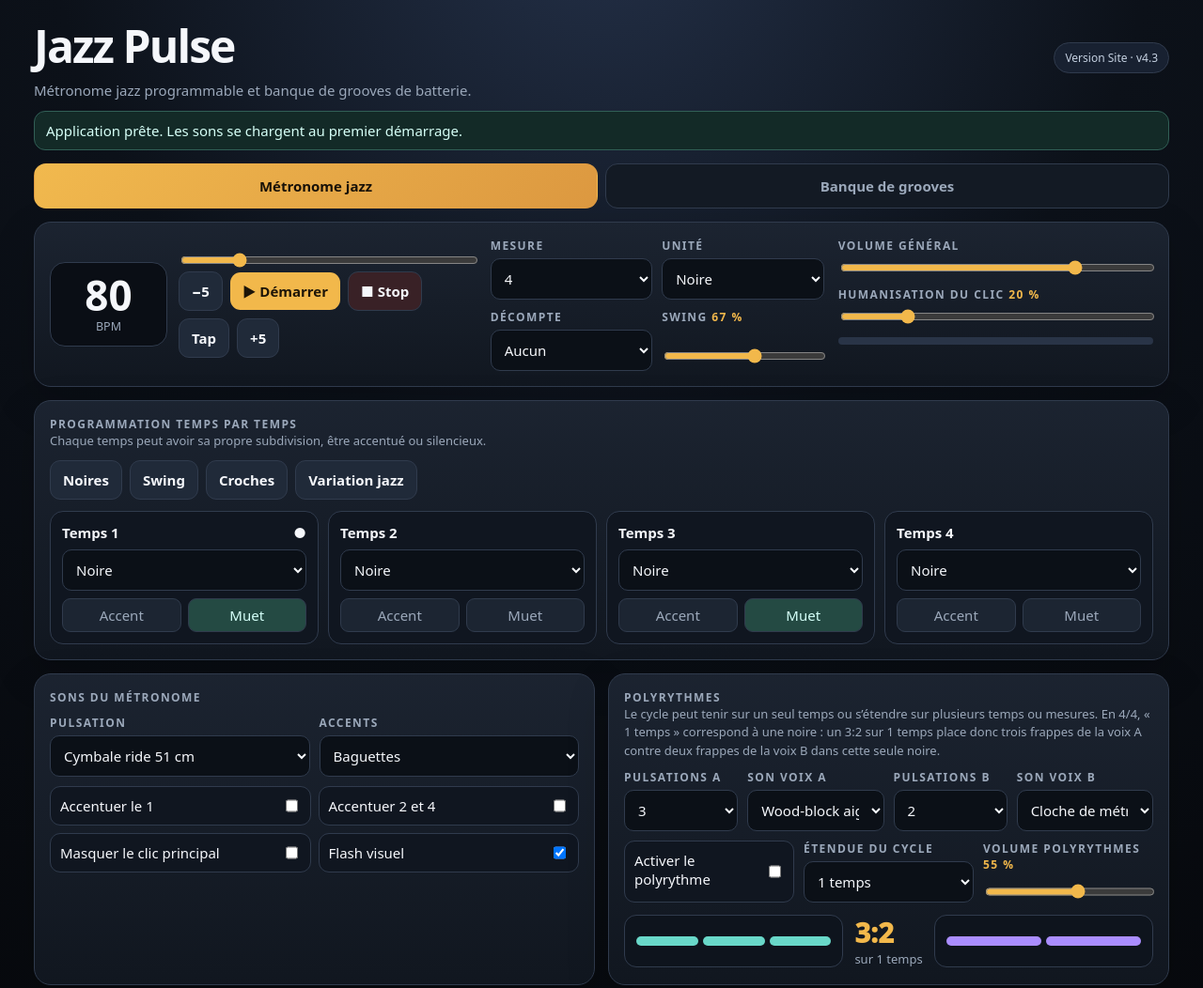
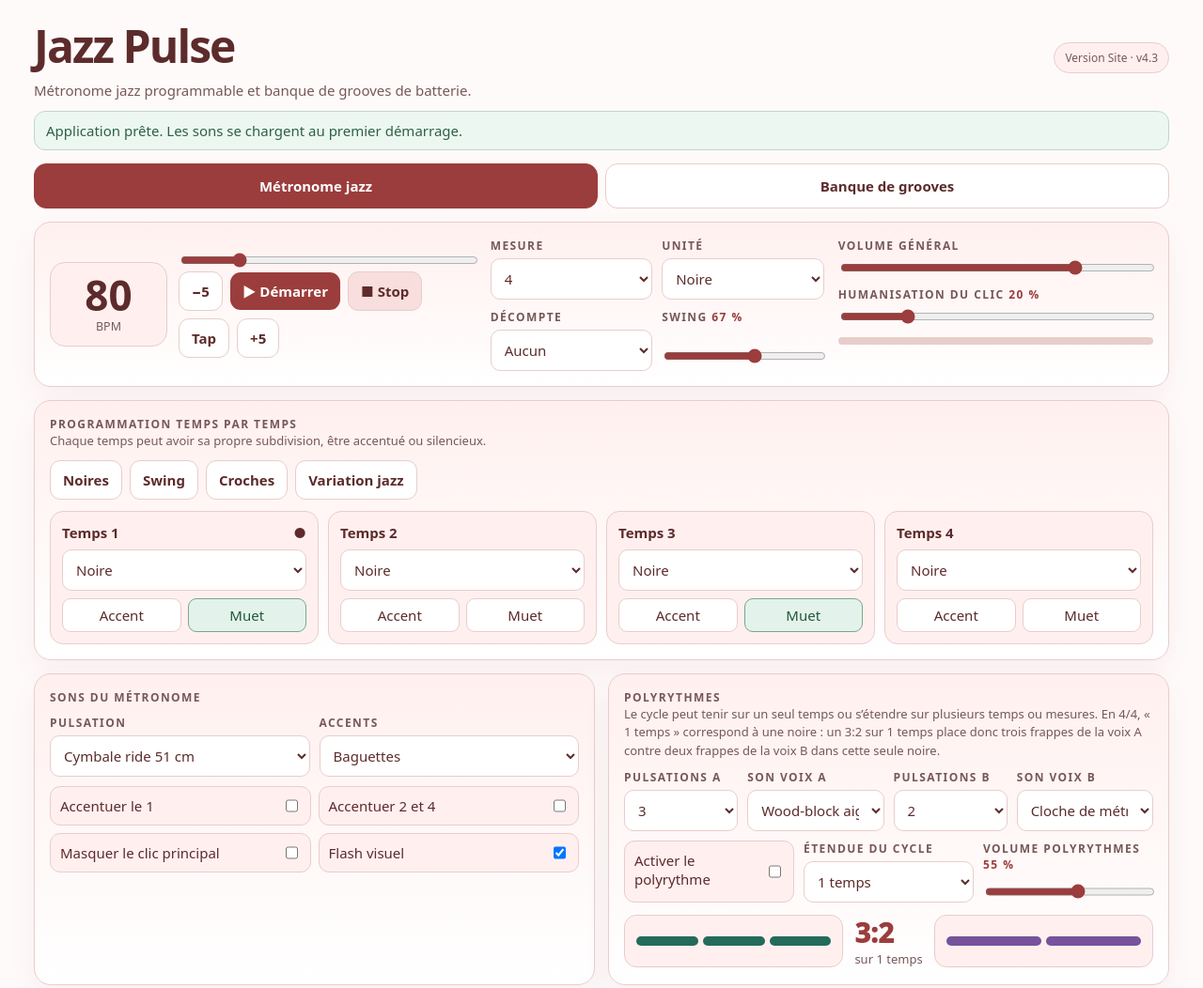
Before and after one commit to olivierplataroti-svg/jazz-pulse, a plain HTML site: page index.html in a window 1280 px wide. Shown: the top 1052 px of the page at 94% size. Drawn offline with Linux system fonts and the light colour scheme.

Commit message:
Match app panels to the Club jazz icon palette

```diff
--- a/index.html
+++ b/index.html
@@ -7,36 +7,51 @@
 
   <meta charset="utf-8">
   <meta name="viewport" content="width=device-width,initial-scale=1,viewport-fit=cover">
-  <meta name="theme-color" content="#0a0e15">
+  <meta name="theme-color" content="#fff0ef">
   <meta name="apple-mobile-web-app-capable" content="yes">
   <meta name="apple-mobile-web-app-status-bar-style" content="black-translucent">
   <title>Jazz Pulse — Métronome jazz et banque de grooves</title>
   <style>
-    :root{--bg:#080b11;--panel:#141b25;--panel2:#0e141d;--line:#303b4d;--text:#f5f7fb;--muted:#9ba8ba;--gold:#f2b84b;--mint:#69d8c9;--purple:#aa8dff;--red:#ef7d7d;--blue:#6faaff}
+    :root{--bg:#110809;--panel:#251415;--panel2:#1d0e0f;--line:#4d3032;--text:#fbf5f6;--muted:#ba9b9e;--gold:#f2b84b;--mint:#d86972;--purple:#aa8dff;--red:#ef7d7d;--blue:#ff6f7b}
     *{box-sizing:border-box} html{background:var(--bg)}
-    body{margin:0;min-height:100vh;background:radial-gradient(circle at 50% -10%,#243149 0,#0c1119 42%,#07090d 100%);color:var(--text);font:15px system-ui,-apple-system,"Segoe UI",sans-serif;-webkit-tap-highlight-color:transparent}
+    body{margin:0;min-height:100vh;background:radial-gradient(circle at 50% -10%,#492427 0,#190c0d 42%,#0d0707 100%);color:var(--text);font:15px system-ui,-apple-system,"Segoe UI",sans-serif;-webkit-tap-highlight-color:transparent}
     button,select,input{font:inherit}button{touch-action:manipulation}.app{max-width:1240px;margin:auto;padding:16px 16px calc(46px + env(safe-area-inset-bottom))}
     .top{display:flex;justify-content:space-between;gap:12px;align-items:center}.top h1{margin:0;font-size:clamp(30px,5vw,48px);letter-spacing:-.04em}.top p{margin:5px 0 0;color:var(--muted)}
-    .badge{border:1px solid var(--line);background:#182131;color:#c4d0e0;border-radius:999px;padding:7px 11px;font-size:12px;white-space:nowrap}
-    .notice{margin-top:12px;padding:10px 12px;border:1px solid #315f56;background:#132a27;border-radius:12px;color:#d6fff7}.notice.error{border-color:#714149;background:#321a20;color:#ffd9dc}
-    .tabs{display:flex;gap:8px;margin-top:14px}.tab{flex:1;border:1px solid var(--line);background:#131a24;color:var(--muted);padding:13px;border-radius:13px;font-weight:850}.tab.active{background:linear-gradient(135deg,#f1b94e,#dc9840);color:#181108;border-color:transparent}
-    .panel{margin-top:14px;background:linear-gradient(180deg,rgba(28,36,49,.97),rgba(17,23,32,.97));border:1px solid var(--line);border-radius:18px;padding:16px;box-shadow:0 16px 45px rgba(0,0,0,.18)}
-    .transport{display:grid;grid-template-columns:1.15fr .9fr .85fr;gap:15px}.bpmGrid{display:grid;grid-template-columns:125px 1fr;gap:12px;align-items:center}.readout{background:#0a0e15;border:1px solid var(--line);border-radius:16px;text-align:center;padding:12px}.readout b{display:block;font-size:44px;line-height:1}.readout small{color:var(--muted)}
-    .btn{border:1px solid var(--line);background:#202a39;color:var(--text);border-radius:11px;padding:10px 13px;font-weight:800}.btn:disabled{opacity:.5}.primary{background:var(--gold);color:#1d1508;border:0}.danger{background:#392126}.secondary{background:#19324b;border-color:#365a7d}
+    .badge{border:1px solid var(--line);background:#31181a;color:#e0c4c6;border-radius:999px;padding:7px 11px;font-size:12px;white-space:nowrap}
+    .notice{margin-top:12px;padding:10px 12px;border:1px solid #315f56;background:#2a1315;border-radius:12px;color:#d6fff7}.notice.error{border-color:#714149;background:#321a20;color:#ffd9dc}
+    .tabs{display:flex;gap:8px;margin-top:14px}.tab{flex:1;border:1px solid var(--line);background:#241314;color:var(--muted);padding:13px;border-radius:13px;font-weight:850}.tab.active{background:linear-gradient(135deg,#f1b94e,#dc9840);color:#181108;border-color:transparent}
+    .panel{margin-top:14px;background:linear-gradient(180deg,rgba(49,28,30,.97),rgba(32,17,18,.97));border:1px solid var(--line);border-radius:18px;padding:16px;box-shadow:0 16px 45px rgba(0,0,0,.18)}
+    .transport{display:grid;grid-template-columns:1.15fr .9fr .85fr;gap:15px}.bpmGrid{display:grid;grid-template-columns:125px 1fr;gap:12px;align-items:center}.readout{background:#150a0b;border:1px solid var(--line);border-radius:16px;text-align:center;padding:12px}.readout b{display:block;font-size:44px;line-height:1}.readout small{color:var(--muted)}
+    .btn{border:1px solid var(--line);background:#392022;color:var(--text);border-radius:11px;padding:10px 13px;font-weight:800}.btn:disabled{opacity:.5}.primary{background:var(--gold);color:#1d1508;border:0}.danger{background:#392126}.secondary{background:#4b191d;border-color:#7d363c}
     .row{display:flex;flex-wrap:wrap;gap:8px;align-items:center}.field{display:grid;gap:5px}.field label,.sectionTitle{color:var(--muted);font-size:12px;text-transform:uppercase;letter-spacing:.12em;font-weight:900}.grid2{display:grid;grid-template-columns:1fr 1fr;gap:10px}.grid3{display:grid;grid-template-columns:repeat(3,1fr);gap:10px}.grid4{display:grid;grid-template-columns:repeat(4,1fr);gap:10px}
-    select,input[type=number],input[type=text]{width:100%;background:#0b1017;color:var(--text);border:1px solid var(--line);border-radius:10px;padding:10px}input[type=range]{width:100%;accent-color:var(--gold)}
-    .meter{height:8px;background:#293447;border-radius:99px;overflow:hidden;margin-top:12px}.meter i{display:block;height:100%;width:0;background:linear-gradient(90deg,var(--mint),var(--gold));transition:width .05s}
-    .beats{display:grid;grid-template-columns:repeat(4,minmax(170px,1fr));gap:10px;margin-top:12px}.beat{background:#101620;border:1px solid var(--line);border-radius:14px;padding:12px;transition:.08s}.beat.active{border-color:var(--gold);transform:translateY(-2px);box-shadow:0 0 0 2px rgba(241,185,78,.12)}.beatHead{display:flex;justify-content:space-between;margin-bottom:8px;font-weight:900}
-    .toggleRow{display:flex;gap:7px;margin-top:8px}.toggle{flex:1;border:1px solid var(--line);background:#1c2532;color:var(--muted);border-radius:9px;padding:7px}.toggle.on{background:#244a43;color:#d4fff8}.toggle.accent.on{background:#553f1c;color:#ffe7a8}
-    .twoCol{display:grid;grid-template-columns:1fr 1fr;gap:14px}.switch{display:flex;justify-content:space-between;gap:10px;padding:10px;background:#101620;border:1px solid var(--line);border-radius:11px}.switches{display:grid;grid-template-columns:1fr 1fr;gap:8px}
-    .polyTop{display:grid;grid-template-columns:1fr 1.2fr 1fr 1.2fr;gap:10px;margin-top:10px}.poly{display:grid;grid-template-columns:1fr auto 1fr;gap:12px;align-items:center;margin-top:12px}.side{background:#0e141d;border:1px solid var(--line);border-radius:13px;padding:12px}.ratio{font-size:29px;font-weight:950;color:var(--gold)}.dots{display:flex;gap:5px;height:30px;align-items:center}.dots i{height:10px;flex:1;border-radius:99px}.dots .a{background:var(--mint)}.dots .b{background:var(--purple)}
+    select,input[type=number],input[type=text]{width:100%;background:#170b0c;color:var(--text);border:1px solid var(--line);border-radius:10px;padding:10px}input[type=range]{width:100%;accent-color:var(--gold)}
+    .meter{height:8px;background:#47292b;border-radius:99px;overflow:hidden;margin-top:12px}.meter i{display:block;height:100%;width:0;background:linear-gradient(90deg,var(--mint),var(--gold));transition:width .05s}
+    .beats{display:grid;grid-template-columns:repeat(4,minmax(170px,1fr));gap:10px;margin-top:12px}.beat{background:#201011;border:1px solid var(--line);border-radius:14px;padding:12px;transition:.08s}.beat.active{border-color:var(--gold);transform:translateY(-2px);box-shadow:0 0 0 2px rgba(241,185,78,.12)}.beatHead{display:flex;justify-content:space-between;margin-bottom:8px;font-weight:900}
+    .toggleRow{display:flex;gap:7px;margin-top:8px}.toggle{flex:1;border:1px solid var(--line);background:#321c1e;color:var(--muted);border-radius:9px;padding:7px}.toggle.on{background:#244a43;color:#ffd4d8}.toggle.accent.on{background:#553f1c;color:#ffe7a8}
+    .twoCol{display:grid;grid-template-columns:1fr 1fr;gap:14px}.switch{display:flex;justify-content:space-between;gap:10px;padding:10px;background:#201011;border:1px solid var(--line);border-radius:11px}.switches{display:grid;grid-template-columns:1fr 1fr;gap:8px}
+    .polyTop{display:grid;grid-template-columns:1fr 1.2fr 1fr 1.2fr;gap:10px;margin-top:10px}.poly{display:grid;grid-template-columns:1fr auto 1fr;gap:12px;align-items:center;margin-top:12px}.side{background:#1d0e0f;border:1px solid var(--line);border-radius:13px;padding:12px}.ratio{font-size:29px;font-weight:950;color:var(--gold)}.dots{display:flex;gap:5px;height:30px;align-items:center}.dots i{height:10px;flex:1;border-radius:99px}.dots .a{background:var(--mint)}.dots .b{background:var(--purple)}
     .hidden{display:none!important}.small,.help{color:var(--muted);font-size:13px;line-height:1.5}.value{color:var(--gold);font-weight:900}
-    .grooveCard{display:grid;grid-template-columns:1.25fr .75fr;gap:14px}.cover{min-height:220px;display:grid;place-items:center;background:radial-gradient(circle,#263449,#0d121a 70%);border:1px solid var(--line);border-radius:15px}.disc{width:150px;height:150px;border-radius:50%;border:3px solid var(--gold);display:grid;place-items:center;text-align:center;font-weight:950;box-shadow:0 0 45px rgba(241,185,78,.12)}.disc.playing{animation:spin 5s linear infinite}@keyframes spin{to{transform:rotate(360deg)}}
-    .status{margin-top:10px;color:var(--muted)}.library{display:grid;grid-template-columns:repeat(2,1fr);gap:10px;margin-top:10px}.grooveItem{width:100%;text-align:left;background:#101620;border:1px solid var(--line);color:var(--text);border-radius:14px;padding:13px}.grooveItem.active{border-color:var(--gold);box-shadow:0 0 0 2px rgba(241,185,78,.10)}.grooveItem b{font-size:16px}.tag{display:inline-block;border:1px solid var(--line);border-radius:99px;padding:4px 7px;font-size:11px;color:#c7d1df;margin:2px}
-    .pulseRow{display:flex;justify-content:center;gap:12px;margin-top:12px}.pulseDot{width:18px;height:18px;border-radius:50%;border:1px solid #526078;background:#18202d}.pulseDot.active{background:var(--gold);border-color:var(--gold);box-shadow:0 0 16px rgba(241,185,78,.7)}.version{margin-top:16px;text-align:center;color:#667386;font-size:11px}
+    .grooveCard{display:grid;grid-template-columns:1.25fr .75fr;gap:14px}.cover{min-height:220px;display:grid;place-items:center;background:radial-gradient(circle,#492629,#1a0d0e 70%);border:1px solid var(--line);border-radius:15px}.disc{width:150px;height:150px;border-radius:50%;border:3px solid var(--gold);display:grid;place-items:center;text-align:center;font-weight:950;box-shadow:0 0 45px rgba(241,185,78,.12)}.disc.playing{animation:spin 5s linear infinite}@keyframes spin{to{transform:rotate(360deg)}}
+    .status{margin-top:10px;color:var(--muted)}.library{display:grid;grid-template-columns:repeat(2,1fr);gap:10px;margin-top:10px}.grooveItem{width:100%;text-align:left;background:#201011;border:1px solid var(--line);color:var(--text);border-radius:14px;padding:13px}.grooveItem.active{border-color:var(--gold);box-shadow:0 0 0 2px rgba(241,185,78,.10)}.grooveItem b{font-size:16px}.tag{display:inline-block;border:1px solid var(--line);border-radius:99px;padding:4px 7px;font-size:11px;color:#dfc7c9;margin:2px}
+    .pulseRow{display:flex;justify-content:center;gap:12px;margin-top:12px}.pulseDot{width:18px;height:18px;border-radius:50%;border:1px solid #785255;background:#2d181a}.pulseDot.active{background:var(--gold);border-color:var(--gold);box-shadow:0 0 16px rgba(241,185,78,.7)}.version{margin-top:16px;text-align:center;color:#866669;font-size:11px}
     @media(max-width:920px){.transport,.twoCol,.grooveCard{grid-template-columns:1fr}.beats{grid-template-columns:repeat(2,1fr)}.polyTop{grid-template-columns:1fr 1fr}}
     @media(max-width:580px){.app{padding:10px 10px calc(38px + env(safe-area-inset-bottom))}.badge{display:none}.bpmGrid,.grid2,.grid3,.grid4,.switches,.poly,.beats,.library,.polyTop{grid-template-columns:1fr}.tabs{position:sticky;top:5px;z-index:5}}
   </style>
+<style id="club-jazz-pastel">
+/* Club jazz Pulse: pale ruby surfaces, dark controls and labels. */
+:root{--app-pastel:#fff0ef;--app-canvas:#fffafa;--app-tint:#f8dedd;--app-ink:#5d2b2b;--app-accent:#9b3d3c;--app-muted:#775858;--app-line:#e8cdcb;color-scheme:light;--bg:var(--app-canvas);--panel:var(--app-pastel);--panel2:#fff;--line:var(--app-line);--text:var(--app-ink);--muted:var(--app-muted);--gold:var(--app-accent);--mint:#246b5c;--purple:#76539c;--red:#9b3d3c;--blue:var(--app-accent)}
+html,body{background:var(--app-canvas);color:var(--app-ink)}
+.panel{background:linear-gradient(180deg,var(--app-pastel),#fff);box-shadow:0 12px 30px #5d2b2b0d}
+.readout,.beat,.switch,.side,.grooveItem,.cover{background:var(--app-pastel);color:var(--app-ink)}
+.tab,.btn,.toggle,select,input[type=number],input[type=text]{background:#fff;color:var(--app-ink);border-color:var(--app-line)}
+.tab.active,.btn.primary{background:var(--app-accent);color:#fff;border-color:var(--app-accent)}
+.btn.danger,.btn.secondary{background:var(--app-tint);color:var(--app-ink);border-color:var(--app-line)}
+.badge,.tag{background:var(--app-pastel);color:var(--app-muted);border-color:var(--app-line)}
+.meter{background:var(--app-line)}.pulseDot{background:var(--app-tint);border-color:var(--app-muted)}
+.toggle.on{background:#e3f3eb;color:#24583e;border-color:#7ca58c}.toggle.accent.on{background:#fff0d7;color:#765120;border-color:#b58a48}
+.notice{background:#edf7f1;color:#2d6148;border-color:#bdd9c8}.notice.error{background:#fff0ef;color:#923a35;border-color:#dbaaa4}
+.version{color:var(--app-muted)}
+</style>
 </head>
 <body>
 <div class="app">
```
